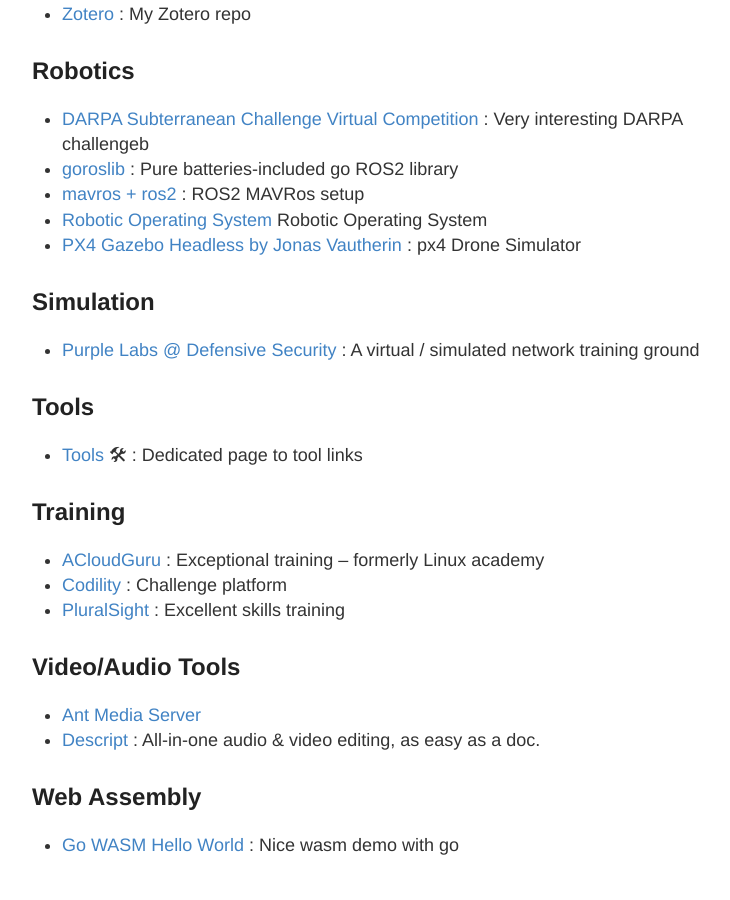
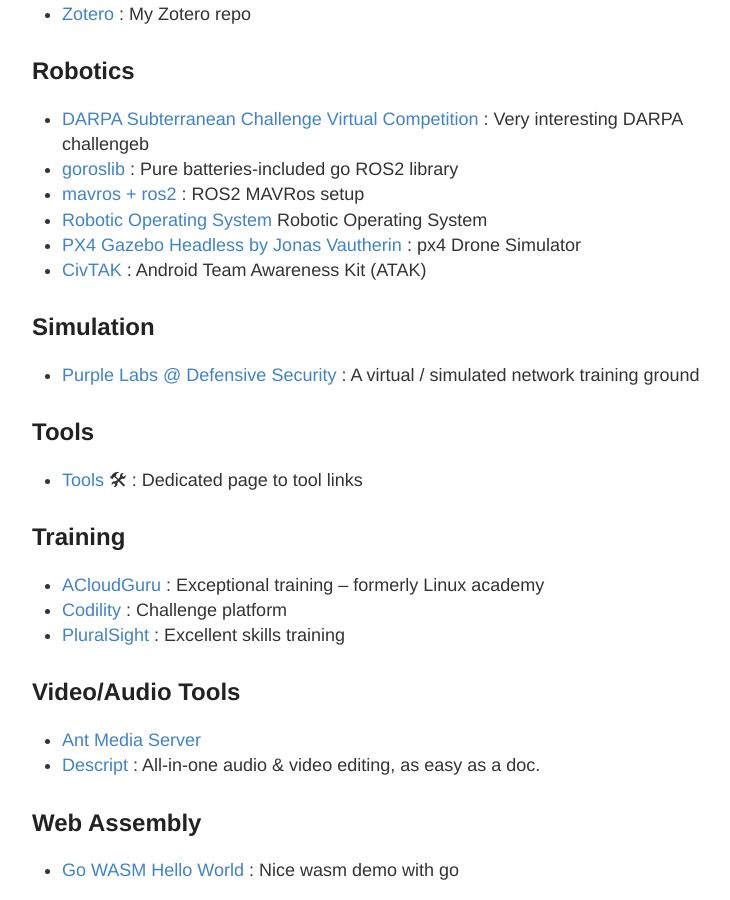
Before and after one commit to stevehenderson/stevehenderson.github.io, a Jekyll site: the page built from links.md, in a window 1280 px wide and 900 px high, scrolled down 3600 px. Shown: the whole window, without its empty margins (248-978 px from the left). Built offline with Jekyll 4.4.1, drawn with Linux system fonts in a browser that asks for light colours.

Commit message:
Update links.md

```diff
--- a/links.md
+++ b/links.md
@@ -121,6 +121,7 @@
    * [mavros + ros2](https://docs.px4.io/main/en/ros/ros2_comm.html) : ROS2 MAVRos setup
    * [Robotic Operating System](https://www.ros.org/) Robotic Operating System
    * [PX4 Gazebo Headless by Jonas Vautherin](https://github.com/JonasVautherin/px4-gazebo-headless) : px4 Drone Simulator
+   * [CivTAK](https://www.civtak.org/) : Android Team Awareness Kit (ATAK)
 
 ## Simulation
    * [Purple Labs @ Defensive Security](https://www.defensive-security.com/purplelabs/) : A virtual / simulated network training ground
```
